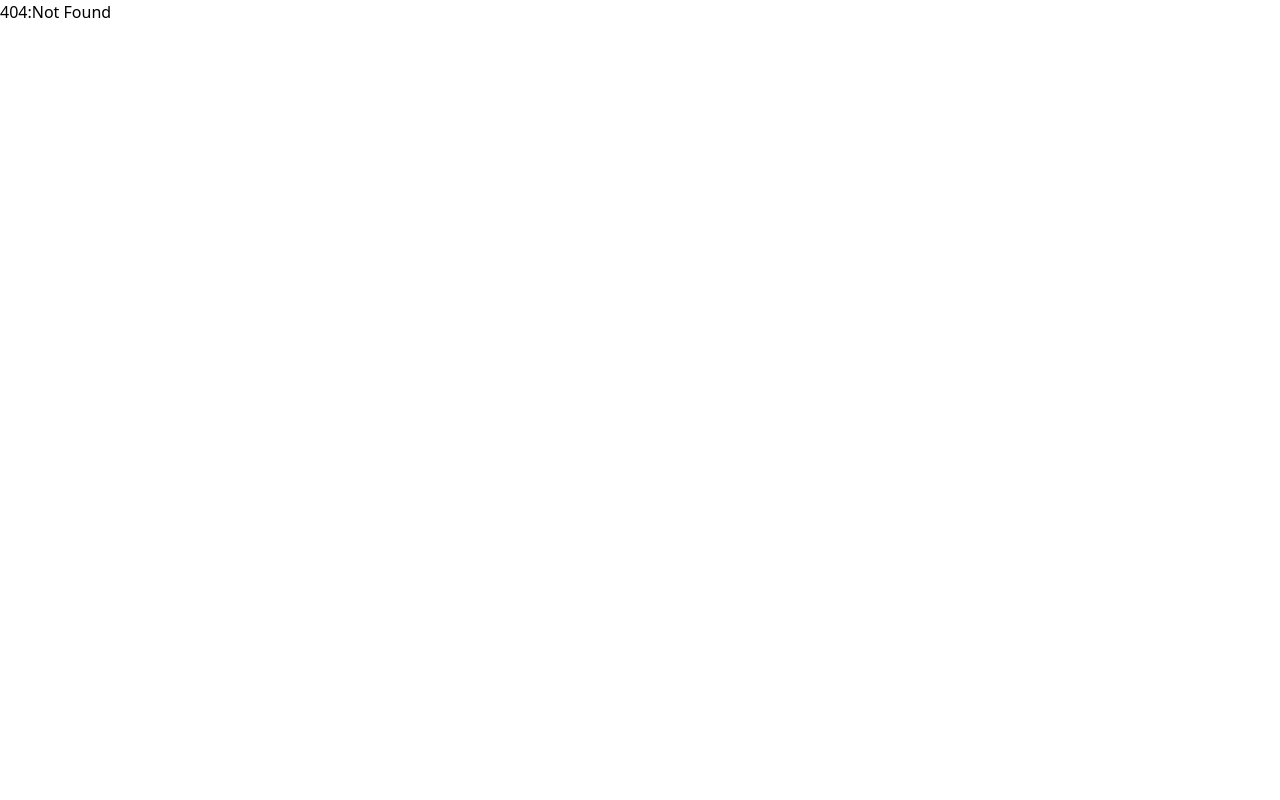
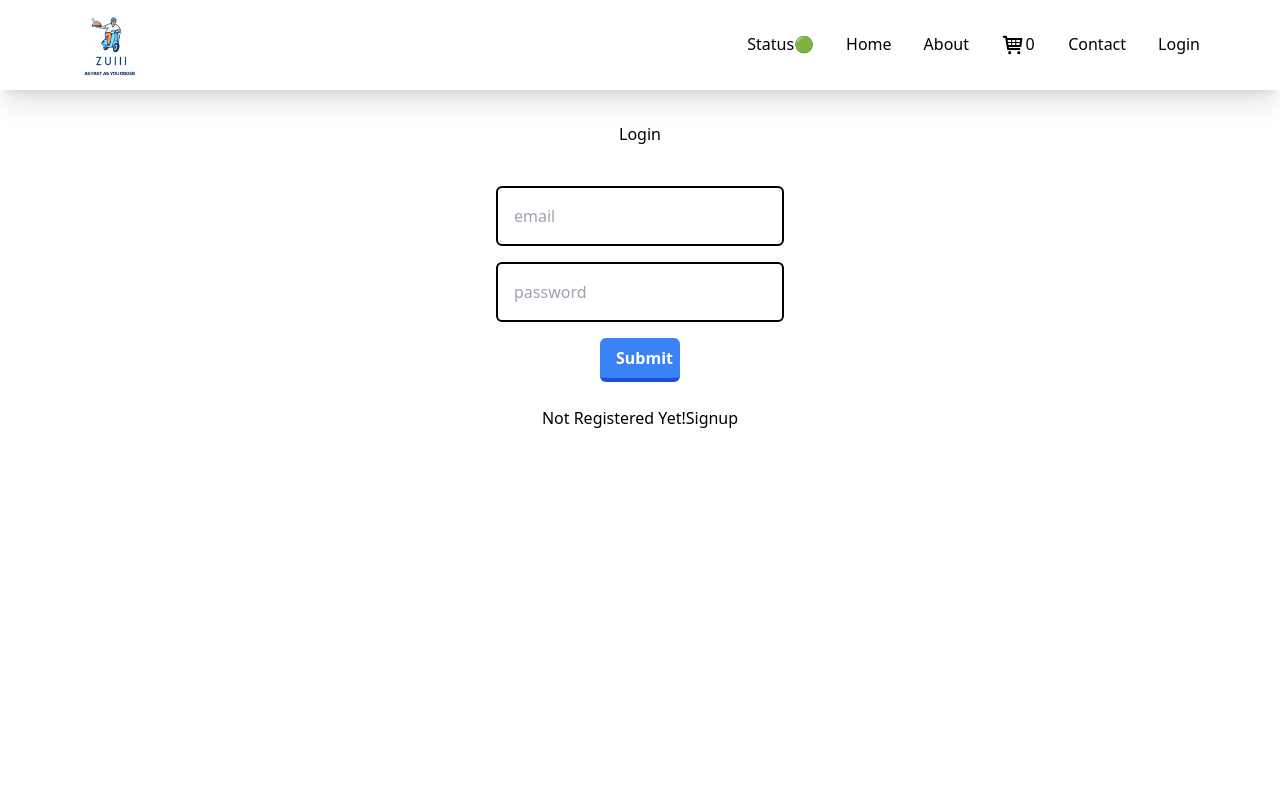
Before and after one commit to 623480/Zuii, a React (Create React App) app: page /login in a window 1280 px wide. Before the commit this address had no page. Shown: the top 800 px of the page. Built offline with nearby package versions, Linux system fonts and the light colour scheme.

Commit message:
login page

```diff
--- a/src/components/Body.js
+++ b/src/components/Body.js
@@ -27,8 +27,9 @@ const Body = () => {
     <div className="mx-6 flex flex-col py-6 min-h-lvh">
       <div className="flex flex-row justify-center">
         <input
-          className="border-2 px-3  border-black rounded-2xl"
+          className="border-2 px-3  border-gray-300 rounded-md"
           type="text"
+          placeholder="search"
           value={searchText}
           onChange={(e) => setSearchText(e.target.value)}
         ></input>
--- a/src/components/Header.js
+++ b/src/components/Header.js
@@ -36,16 +36,18 @@ const Header = () => {
             <Link to="/contact">Contact</Link>
           </div>
           <div>
-            <button
-              className="mx-4 text-base font-medium hover:text-blue-500"
-              onClick={() => {
-                btnName === "Login"
-                  ? setbtnName("Logout")
-                  : setbtnName("Login");
-              }}
-            >
-              {btnName}
-            </button>
+            <Link to="/login">
+              <button
+                className="mx-4 text-base font-medium hover:text-blue-500"
+                // onClick={() => {
+                //   btnName === "Login"
+                //     ? setbtnName("Logout")
+                //     : setbtnName("Login");
+                // }}
+              >
+                {btnName}
+              </button>
+            </Link>
           </div>
         </div>
       </div>
--- /dev/null
+++ b/src/components/Login.js
@@ -0,0 +1,53 @@
+import { useState } from "react";
+
+const Login = () => {
+  const [isLogin, setisLogin] = useState(true);
+
+  const handleLogin = () => {
+    setisLogin(!isLogin);
+  };
+  return (
+    <div className="min-h-lvh flex flex-col w-3/12 m-auto my-4 text-center">
+      <h1 className="my-4">{isLogin ? "Login" : "Sign up"}</h1>
+      <form
+        onSubmit={(e) => {
+          e.preventDefault();
+          alert("implementation is in progress");
+        }}
+        className="flex flex-col my-4"
+      >
+        {!isLogin && (
+          <input
+            type="text"
+            placeholder="username"
+            className="mx-4 my-2 px-4 py-4 border-2 border-black rounded-md"
+          />
+        )}
+        <input
+          type="text"
+          placeholder="email"
+          className="mx-4 my-2 px-4 py-4 border-2 border-black rounded-md"
+        />
+        <input
+          type="password"
+          placeholder="password"
+          className="mx-4 my-2 px-4 py-4 border-2 border-black rounded-md"
+        />
+        <button
+          type="submit"
+          className="w-3/12 m-auto bg-blue-500 hover:bg-blue-400 text-white font-bold py-2 px-4 border-b-4 border-blue-700 hover:border-blue-500 rounded-md my-2"
+        >
+          Submit
+        </button>
+      </form>
+      <p className="">
+        <span>Not Registered Yet!</span>
+        <span onClick={handleLogin} className="cursor-pointer">
+          {isLogin ? "Signup" : "Login"}
+        </span>
+      </p>
+    </div>
+  );
+};
+
+export default Login;
```
Also changed, not shown: src/components/AppRouter.js (+17 -13 lines).
